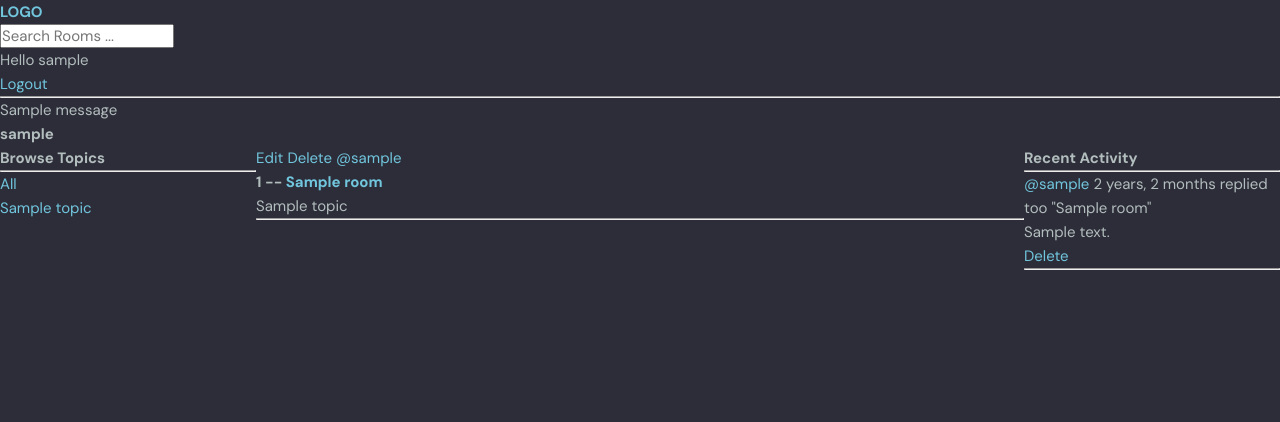
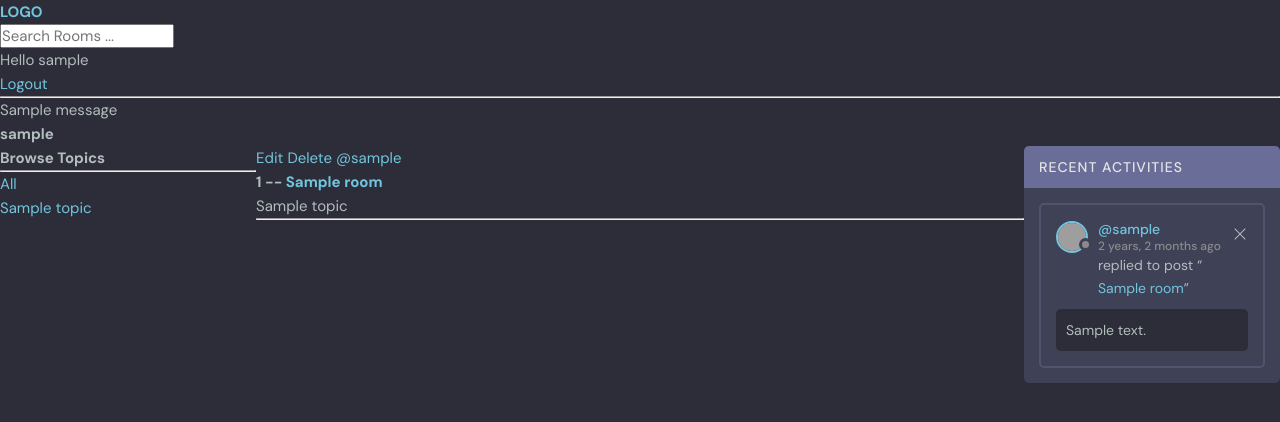
Before and after one commit to Maksym637/django-project, a Django app: page /profile/1 in a window 1280 px wide. Shown: the top 422 px of the page. Run offline with Django 4.2, Linux system fonts and the light colour scheme; a user stored in the database is signed in; tables that the repository leaves empty hold one stand-in row (values such as "Sample post"); one stand-in notice (Sample message) is shown; grey boxes are pictures that could not be loaded.

Commit message:
commit activity_...

```diff
--- a/studybud/base/templates/base/activity_component.html
+++ b/studybud/base/templates/base/activity_component.html
@@ -1,15 +1,41 @@
-<h3>Recent Activity</h3>
-<hr>
-{% for message in room_messages %}
-<div>
-    <small><a href="{% url 'user-profile' message.user.id %}">@{{message.user}}</a>
-        {{message.created|timesince}}</small>
-    <small>replied too "{{message.room}}"</small>
+<div class="activities">
+    <div class="activities__header">
+      <h2>Recent Activities</h2>
+    </div>
+    {% for message in room_messages %}
+    <div class="activities__box">
+      <div class="activities__boxHeader roomListRoom__header">
+        <a href="{% url 'user-profile' message.user.id %}" class="roomListRoom__author">
+          <div class="avatar avatar--small">
+            <img src="https://randomuser.me/api/portraits/women/11.jpg" />
+          </div>
+          <p>
+            @{{message.user}}
+            <span>{{message.created|timesince}} ago</span>
+          </p>
+        </a>
 
-    <p>{{message}}</p>
-    {% if request.user == message.user %}
-    <a href="{% url 'delete-message' message.id %}">Delete</a>
-    {% endif %}
-    <hr>
+        {% if request.user == message.user %}
+        <div class="roomListRoom__actions">
+          <a href="{% url 'delete-message' message.id %}">
+            <svg version="1.1" xmlns="http://www.w3.org/2000/svg" width="32" height="32" viewBox="0 0 32 32">
+              <title>remove</title>
+              <path
+                d="M27.314 6.019l-1.333-1.333-9.98 9.981-9.981-9.981-1.333 1.333 9.981 9.981-9.981 9.98 1.333 1.333 9.981-9.98 9.98 9.98 1.333-1.333-9.98-9.98 9.98-9.981z"
+              ></path>
+            </svg>
+          </a>
+        </div>
+        {% endif %}
+
+      </div>
+      <div class="activities__boxContent">
+        <p>replied to post “<a href="{% url 'room' message.room.id %}">{{message.room}}</a>”</p>
+        <div class="activities__boxRoomContent">
+             {{message.body}}
+        </div>
+      </div>
+    </div>
+    {% endfor %}
+
 </div>
-{% endfor %}
```
